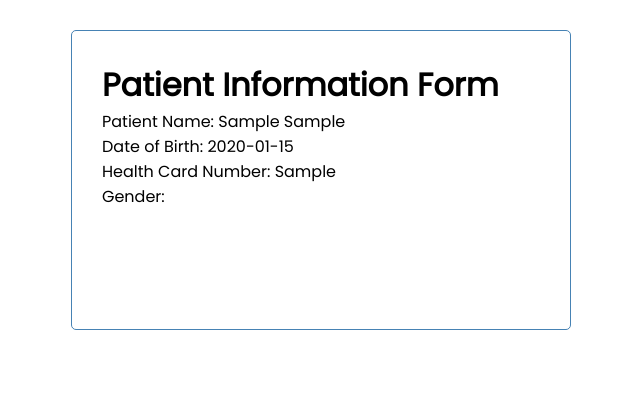
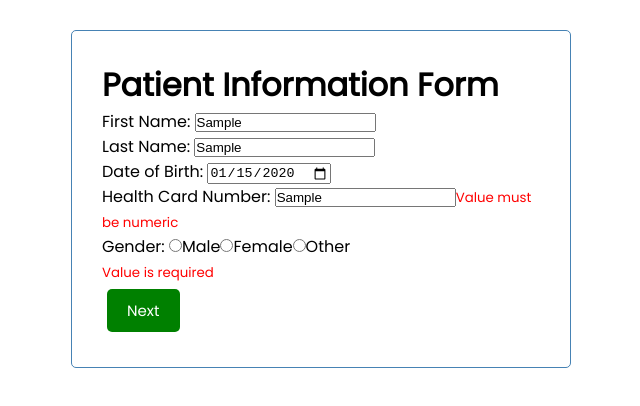
Before and after one commit to winstonmartinez/hhs-spa, a Vue app: page / in a window 1280 px wide. Both pictures are taken after typing "Sample", "Sample", "2020-01-15", "Sample" into the empty fields and a click on the button "Next". Shown: the top 406 px of the page, without its empty margins (319-959 px from the left). Built offline with nearby package versions, Linux system fonts and the light colour scheme.

Commit message:
Entered validation for all fields

```diff
--- a/src/components/Form.vue
+++ b/src/components/Form.vue
@@ -1,31 +1,30 @@
 <template>
     <form @submit.prevent="handleSubmit">
-        <Input class="input"
-            v-model="firstName"
-            :label="fnLabel"
-            :inputType="inputTypes[0]"
-            :isRadio="false"/>
-        <Input class="input"
-            v-model="lastName"
-            :label="lnLabel"
-            :inputType="inputTypes[0]"
-            :isRadio="false"/>
-        <Input class="input"
-            v-model="dob"
-            :label="dobLabel"
-            :inputType="inputTypes[1]"
-            :isRadio="false"/>
-        <Input class="input"
-            v-model="hcNum"
-            :label="hcNumLabel"
-            :inputType="inputTypes[0]"
-            :isRadio="false"/>
-            <Input class="input"
-            v-model="gender"
-            :label="genderLabel"
-            :inputType="inputTypes[2]"
-            :isRadio="true" />
 
+        <div class="input">
+            <Input v-model="firstName" :label="fnLabel" :inputType="inputTypes[0]" :isRadio="false" />
+            <span class="error" v-if="v$.firstName.$error">{{ v$.firstName.$errors[0].$message }}</span>
+        </div>
+
+        <div class="input">
+            <Input v-model="lastName" :label="lnLabel" :inputType="inputTypes[0]" :isRadio="false" />
+            <span class="error" v-if="v$.lastName.$error">{{ v$.lastName.$errors[0].$message }}</span>
+        </div>
+
+        <div class="input">
+            <Input v-model="dob" :label="dobLabel" :inputType="inputTypes[1]" :isRadio="false" />
+            <span class="error" v-if="v$.dob.$error">{{ v$.dob.$errors[0].$message }}</span>
+        </div>
+
+        <div class="input">
+            <Input v-model="hcNum" :label="hcNumLabel" :inputType="inputTypes[0]" :isRadio="false" />
+            <span class="error" v-if="v$.hcNum.$error">{{ v$.hcNum.$errors[0].$message }}</span>
+        </div>
+
+        <div class="input">
+            <Input v-model="gender" :label="genderLabel" :inputType="inputTypes[2]" :isRadio="true" />
+            <span class="error" v-if="v$.gender.$error">{{ v$.gender.$errors[0].$message }}</span>
+        </div>
         <Button text="Next" color="green"></Button>
     </form>
 </template>
@@ -33,15 +32,19 @@
 <script>
 import Button from './Button'
 import Input from './Input'
+import useValidate from '@vuelidate/core'
+import { required, numeric, alpha, minLength, maxLength, helpers }
+    from '@vuelidate/validators'
+
 export default {
     name: 'Form',
     components: {
         Button,
         Input
     },
-        data () {
+    data() {
         return {
-
+            v$: useValidate(),
             firstName: '',
             lastName: '',
             dob: '',
@@ -53,15 +56,58 @@
             hcNumLabel: 'Health Card Number: ',
             genderLabel: 'Gender: ',
             inputTypes: ['text', 'date', 'radio'],
-                isRadio: false
+            isRadio: false,
+
+        }
+    },
+    validations() {
+        return {
+            firstName: { required, alpha },
+            lastName: { required, alpha },
+            dob: {
+                required,
+                minValue: helpers.withMessage(
+                    ({
+                        $pending,
+                        $invalid,
+                        $params,
+                        $model
+                    }) => `The birth date is too early, you are not immortal`,
+                    value => value > new Date('1900-01-01').toISOString(),
+                ),
+
+
+                maxValue: helpers.withMessage(
+                    ({
+                        $pending,
+                        $invalid,
+                        $params,
+                        $model
+                    }) => `The birth date is in the future, you are not a time lord`,
+                    value => value < new Date('2022-07-06').toISOString(),
+                ),
+            },
+            hcNum: {
+                required, numeric, minLength: minLength(10),
+                maxLength: maxLength(10)
+            },
+            gender: { required },
         }
     },
     methods: {
-            handleSubmit () {
+        handleSubmit() {
             // console.log(this.firstName, this.lastName, this.dob, this.hcNum,
             //  this.gender)
+            this.v$.$validate()
+            if (!this.v$.$error) {
                 this.$emit("formSubmitted", [`${this.firstName} ${this.lastName}`,
                 this.dob, this.hcNum, this.gender])
+            } else {
+                // console.log(this.v$.firstName.$errors[0].$message)
+                // this.isFirstName = true
+                // this.fnMsg = this.v$.firstName.$errors[0].$message
+
+            }
         }
     }
 }
@@ -70,5 +116,11 @@
 <style>
     .input {
         display: block;
+
+    }
+
+    .error {
+        color: red;
+        font-size: smaller;
     }
 </style>
--- a/src/components/Input.vue
+++ b/src/components/Input.vue
@@ -21,7 +21,9 @@ export default {
         label: String,
         modelValue: String,
         inputType: String,
-        isRadio: Boolean
+        isRadio: Boolean,
+        fnMsg: String,
+        isFirstName: Boolean
     },
     computed: {
 
```
Lines whose indentation alone changed are shown as unchanged.
